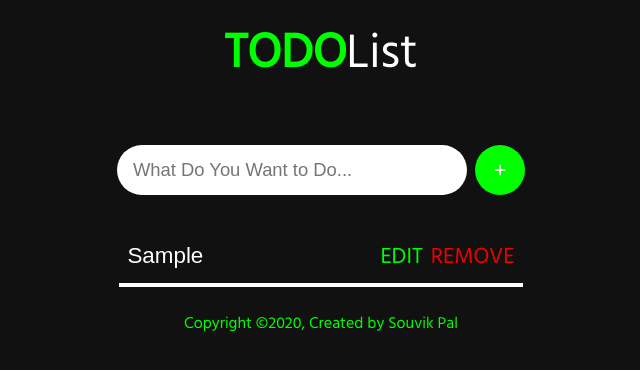
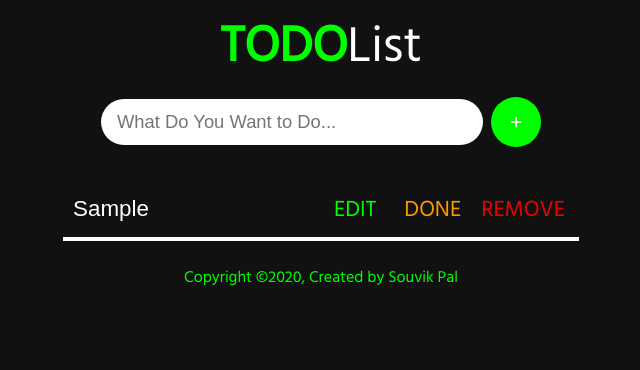
Before and after one commit to souvikpal2000/TODO-JavascriptProject, a plain HTML site: page index.html in a window 1280 px wide. Shown: the whole page, without its empty margins (319-959 px from the left). Drawn offline with Linux system fonts and the light colour scheme.

Commit message:
Second Commit

```diff
--- a/css/styles.css
+++ b/css/styles.css
@@ -1,21 +1,13 @@
-* {
-    margin: 0;
-    padding: 0;
-    box-sizing: border-box;
-}
-
 body{
-    height: 100%;
     background-color: #111;
-    box-sizing: border-box;
 }
 
 h1 {
 	color: #fff;
-	font-size: 3rem;
+	font-size: 50px;
 	font-weight: 50;
 	text-align: center;
-	margin: 1rem 0 3rem;
+	margin: 5px 0 5px;
 	font-family: 'Hind', sans-serif;
 }
 
@@ -28,6 +20,7 @@ h1 {
 .inputDiv{
 	display: flex;
 	justify-content: center;
+	flex-direction: row;
 	align-items: center;
 }
 
@@ -35,11 +28,10 @@ h1 {
     padding: 0.5rem 1rem;
     outline: none;
     border: none;
-    height: 50px;
+    height: 30px;
     border-radius: 25px;
     width: 350px;
     margin: 0.25rem;
-    transition: .5s;
     font-size: 1.15rem;
 }
 
@@ -52,7 +44,6 @@ h1 {
     background-color: lime;
     color: white;
     cursor: pointer;
-    transition: .5s;
     margin: 0.25rem;
 }
 
@@ -95,6 +86,17 @@ h1 {
 	cursor: pointer;
 }
 
+.done_notdone{
+	background: none;
+	outline: none;
+	border: none;
+	color: #ff9900;
+	font-size: 1.4rem;
+	font-family: 'Hind', sans-serif;
+	margin: 0 0.5rem;
+	cursor: pointer;
+}
+
 .remove{
 	background: none;
 	outline: none;
--- a/js/script.js
+++ b/js/script.js
@@ -24,6 +24,22 @@ class item
     	edit.innerHTML = "EDIT";
     	edit.addEventListener('click', () => this.edit(input));
 
+        var done_notdone = document.createElement('button');
+        done_notdone.classList.add('done_notdone');
+        done_notdone.innerHTML = "DONE";
+        done_notdone.addEventListener('click', () => {
+            if(input.style.textDecoration == 'none')
+            {
+                input.style.textDecoration = 'line-through';
+                done_notdone.innerHTML = "UNDONE";
+            }
+            else
+            {
+                input.style.textDecoration = 'none';
+                done_notdone.innerHTML = "DONE";
+            }
+        });
+
     	var remove = document.createElement('button');
     	remove.classList.add('remove');
     	remove.innerHTML = "REMOVE";
@@ -33,6 +49,7 @@ class item
 
         itemBox.appendChild(input);
         itemBox.appendChild(edit);
+        itemBox.appendChild(done_notdone);
         itemBox.appendChild(remove);
 
     }
```
